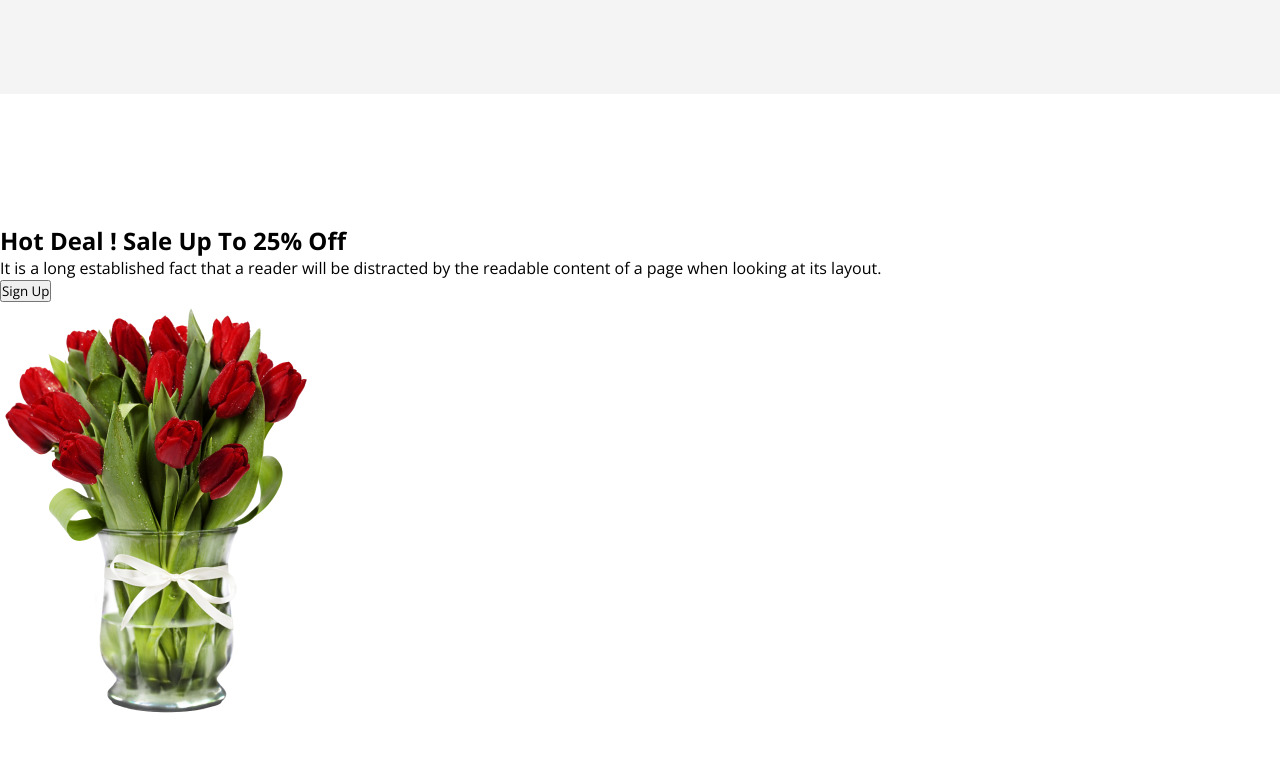
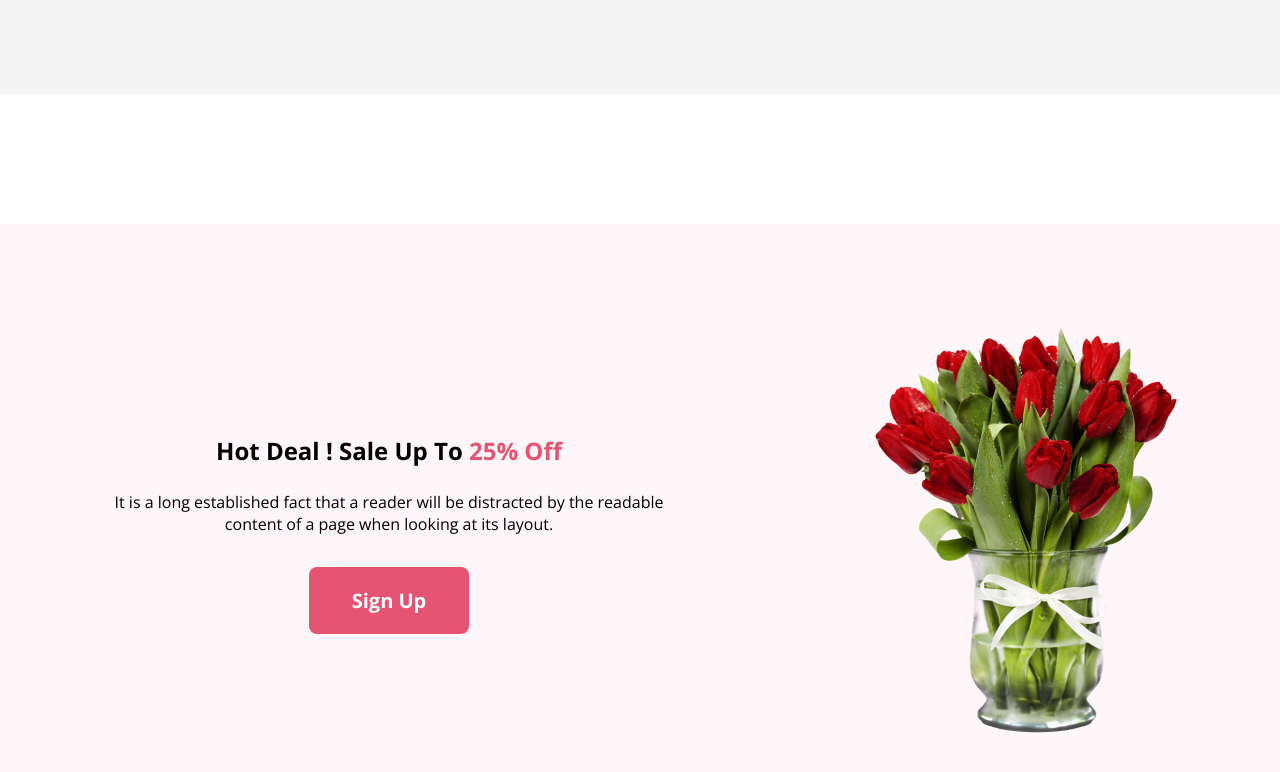
Before and after one commit to AskatAsh/flower-full, a plain HTML site: page index.html in a window 1280 px wide. Shown: the part 2044-2816 px from the top of the page. Before the commit the page ends 2771 px from the top, so only its background shows below. Drawn offline with nearby package versions, Linux system fonts and the light colour scheme.

Commit message:
added css code for the offers section

```diff
--- a/style.css
+++ b/style.css
@@ -44,7 +44,7 @@ header {
     width: 635px;
 }
 
-.landing>.info>button {
+button {
     padding: 20px 43px;
     border: none;
     border-radius: 8px;
@@ -125,3 +125,27 @@ header {
     margin: 0 auto;
     margin-bottom: 24px;
 }
+/* Offers section starts here */
+.offers{
+    height: 620px;
+    background: #E554730D;
+    display: flex;
+    align-items: center;
+    justify-content: space-around;
+}
+.offer{
+    display: flex;
+    align-items: center;
+    flex-direction: column;
+    text-align: center;
+    width: 594px;
+}
+.offer > h2{
+    margin-bottom: 24px;
+}
+.offer > h2 > span{
+    color: #E55473;
+}
+.offer > p{
+    margin-bottom: 32px;
+}
```
